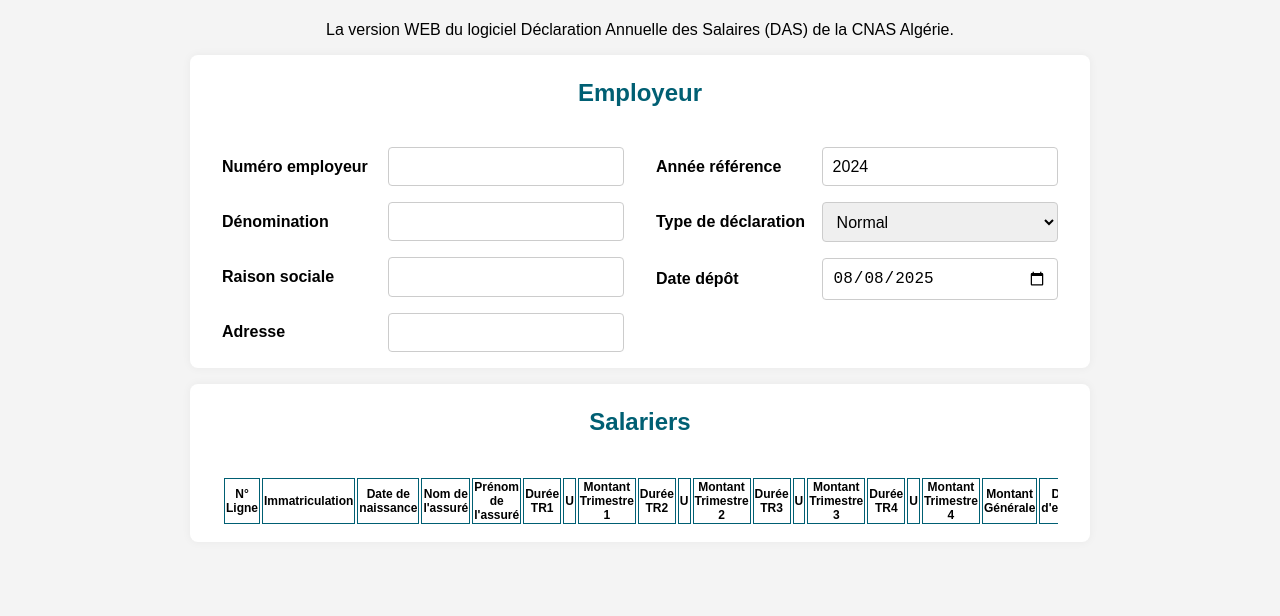
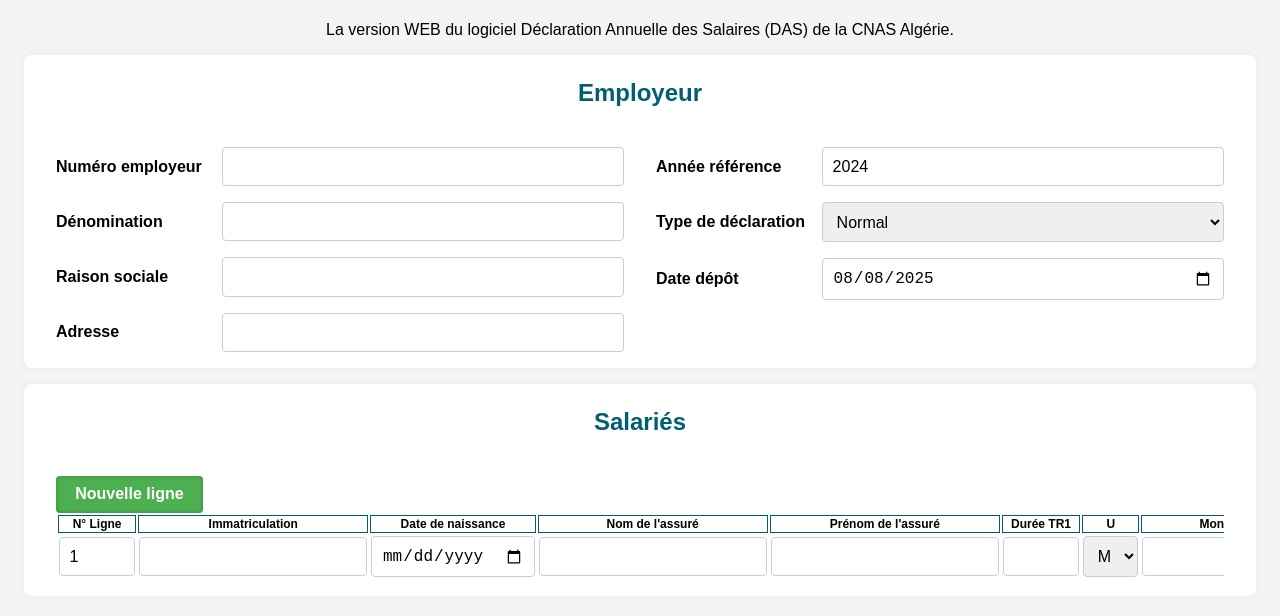
Before and after one commit to Adel010/DAS-CNAS-WEB, a plain HTML site: page index.html in a window 1280 px wide. Shown: the part 72-688 px from the top of the page. Drawn offline with Linux system fonts and the light colour scheme.

Commit message:
add Salariés table body layouts and style

```diff
--- a/index.html
+++ b/index.html
@@ -61,8 +61,9 @@
     </form>
   </div>
   <div class="s-form-container">
-    <div class="s-title"><h2>Salariers</h2></div>
+    <div class="s-title"><h2>Salariés</h2></div>
     <div class="table-wrapper">
+      <button id="add-line" class="add-btn">Nouvelle ligne</button>
       <table id="s-table">
         <thead>
           <tr>
@@ -88,6 +89,41 @@
             <th>Date de sortie</th>
           </tr>
         </thead>
+        <tbody>
+          <td><input type="number" name="line-n" id="line-n" value="1" min="1" max="99" readonly></td>
+          <td><input type="number" name="n-ss" id="n-ss"></td>
+          <td><input type="date" name="bd" id="bd" ></td>
+          <td><input type="text" name="f-name" id="f-name"></td>
+          <td><input type="text" name="l-name" id="l-name"></td>
+          <td><input type="number" name="d-t1" id="d-t1" max="90" min="1"></td>
+          <td><select name="du-t1" id="du-t1">
+            <option value="M">M</option>
+            <option value="J">J</option>
+          </select></td>
+          <td><input type="number" name="amount-t1" id="amount-t1"></td>
+          <td><input type="number" name="d-t2" id="d-t2" max="90" min="1"></td>
+          <td><select name="du-t2" id="du-t2">
+            <option value="M">M</option>
+            <option value="J">J</option>
+          </select></td>
+          <td><input type="number" name="amount-t2" id="amount-t2"></td>
+          <td><input type="number" name="d-t3" id="d-t3" max="90" min="1"></td>
+          <td><select name="du-t3" id="du-t3">
+            <option value="M">M</option>
+            <option value="J">J</option>
+          </select></td>
+          <td><input type="number" name="amount-t3" id="amount-t3"></td>
+          <td><input type="number" name="d-t4" id="d-t4" max="90" min="1"></td>
+          <td><select name="du-t4" id="du-t4">
+            <option value="M">M</option>
+            <option value="J">J</option>
+          </select></td>
+          <td><input type="number" name="amount-t4" id="amount-t4"></td>
+          <td><input type="number" name="general-amount" id="general-amount" readonly></td>
+          <td><input type="date" name="e-date" id="e-date"></td>
+          <td><input type="date" name="s-date" id="s-date"></td>
+          <td><button class="del-btn">Sup. Ligne</button></td>
+        </tbody>
       </table>
     </div>
 
--- a/style.css
+++ b/style.css
@@ -17,7 +17,6 @@ h1, h2 {
 }
 
 .e-form-container, .s-form-container {
-  max-width: 900px;
   margin: auto;
   margin-bottom: 1rem;
   background-color: #fff;
@@ -81,9 +80,53 @@ input, select {
   margin: 0;
   padding: 0;
 }
+
 thead {
   font-size: .75rem;
 }
+
 tr > th {
   border: solid 1px #005f73;
 }
+
+button {
+  display: inline-flex;
+  align-items: center;
+  justify-content: center;
+}
+
+.add-btn {
+  background-color: #4CAF50;
+  color: white;
+  padding: 0.6rem 1.2rem;
+  font-size: 1rem;
+  font-weight: bold;
+  border: none;
+  border-radius: 4px;
+  box-shadow: inset 0 0 5px rgba(0, 0, 0, 0.2);
+  cursor: pointer;
+  transition: background-color 0.3s, transform 0.1s;
+}
+.add-btn:hover {
+  background-color: #45a049;
+}
+.add-btn:active {
+  transform: translateY(1px);
+}
+
+.del-btn {
+  background-color: #e74c3c;
+  color: white;
+  font-weight: bold;
+  border: none;
+  border-radius: 4px;
+  box-shadow: inset 0 0 5px rgba(0, 0, 0, 0.2);
+  cursor: pointer;
+  transition: background-color 0.3s, transform 0.1s;
+}
+.del-btn:hover {
+  background-color: #c0392b;
+}
+.del-btn:active {
+  transform: translateY(1px);
+}
```
